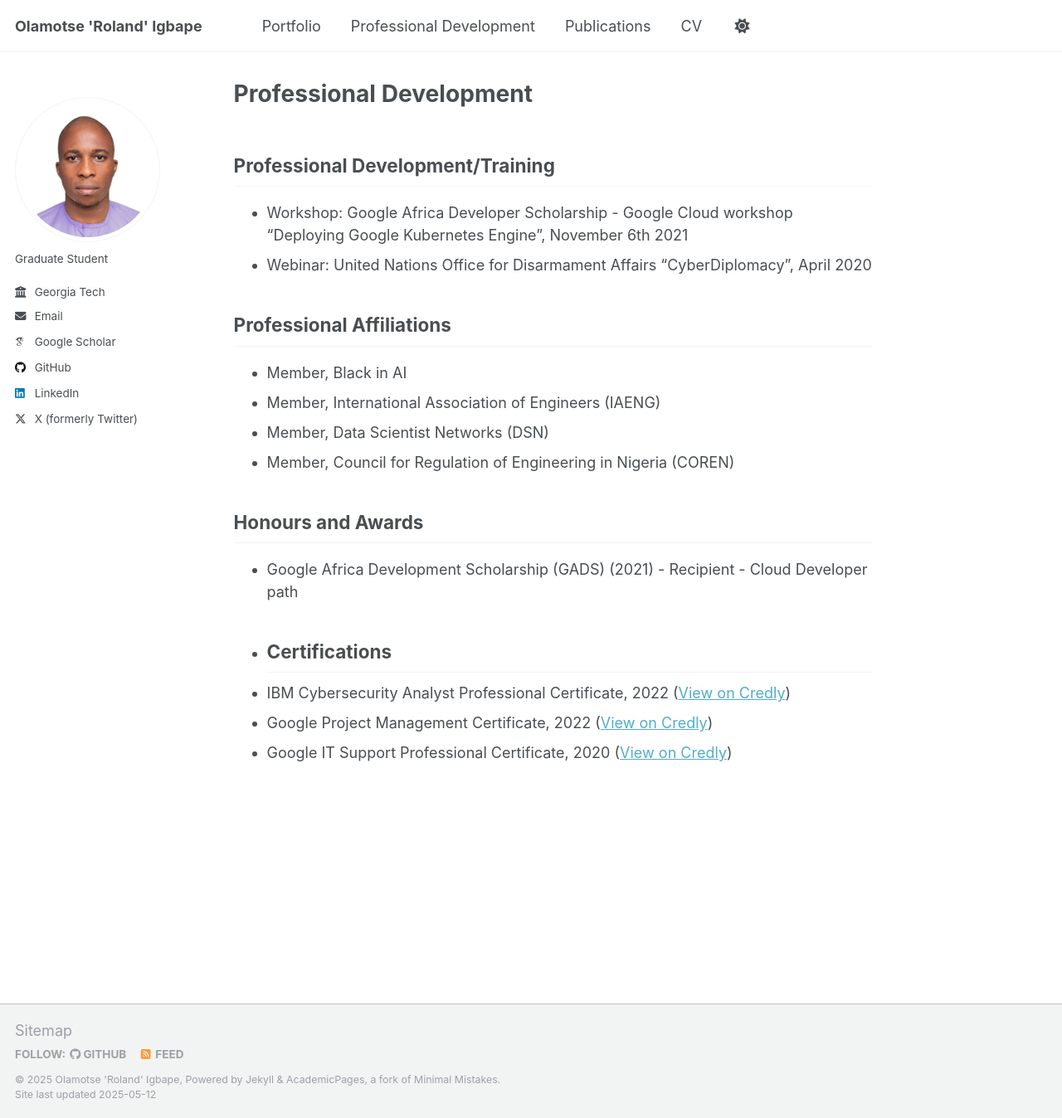
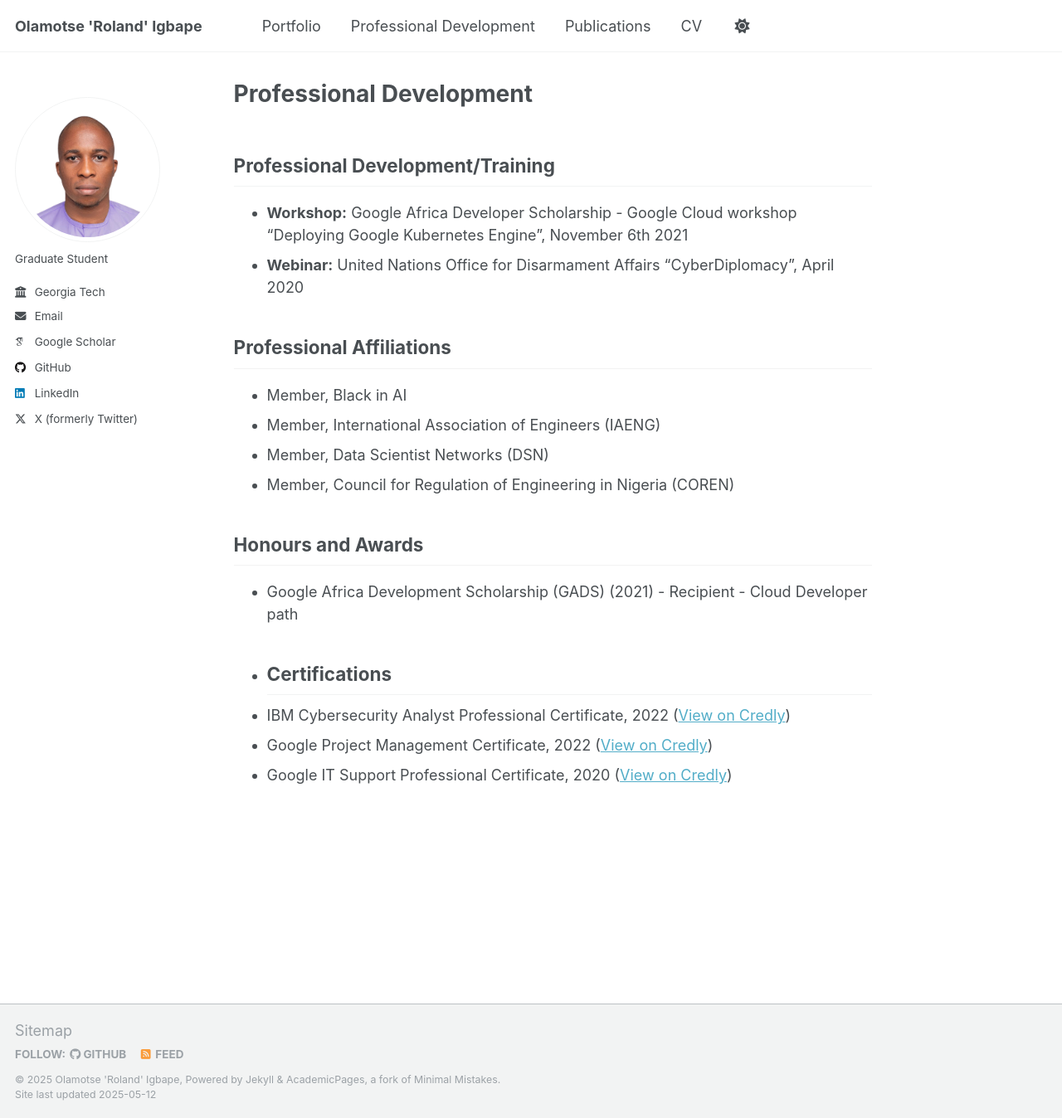
Before and after one commit to oigbape/oigbape.github.io, a Jekyll site: the page built from _pages/professional-development.md, in a window 1280 px wide and 1348 px high. Shown: the whole window at 83% size. Built offline with Jekyll 4.4.1, drawn with Linux system fonts in a browser that asks for light colours; some web fonts are replaced.

```diff
--- a/_pages/professional-development.md
+++ b/_pages/professional-development.md
@@ -7,8 +7,8 @@ author_profile: true
 
 ## Professional Development/Training
 
-* Workshop: Google Africa Developer Scholarship - Google Cloud workshop “Deploying Google Kubernetes Engine”, November 6th 2021
-* Webinar: United Nations Office for Disarmament Affairs “CyberDiplomacy”, April 2020
+* **Workshop:** Google Africa Developer Scholarship - Google Cloud workshop “Deploying Google Kubernetes Engine”, November 6th 2021
+* **Webinar:** United Nations Office for Disarmament Affairs “CyberDiplomacy”, April 2020
 
 ## Professional Affiliations
 
```
